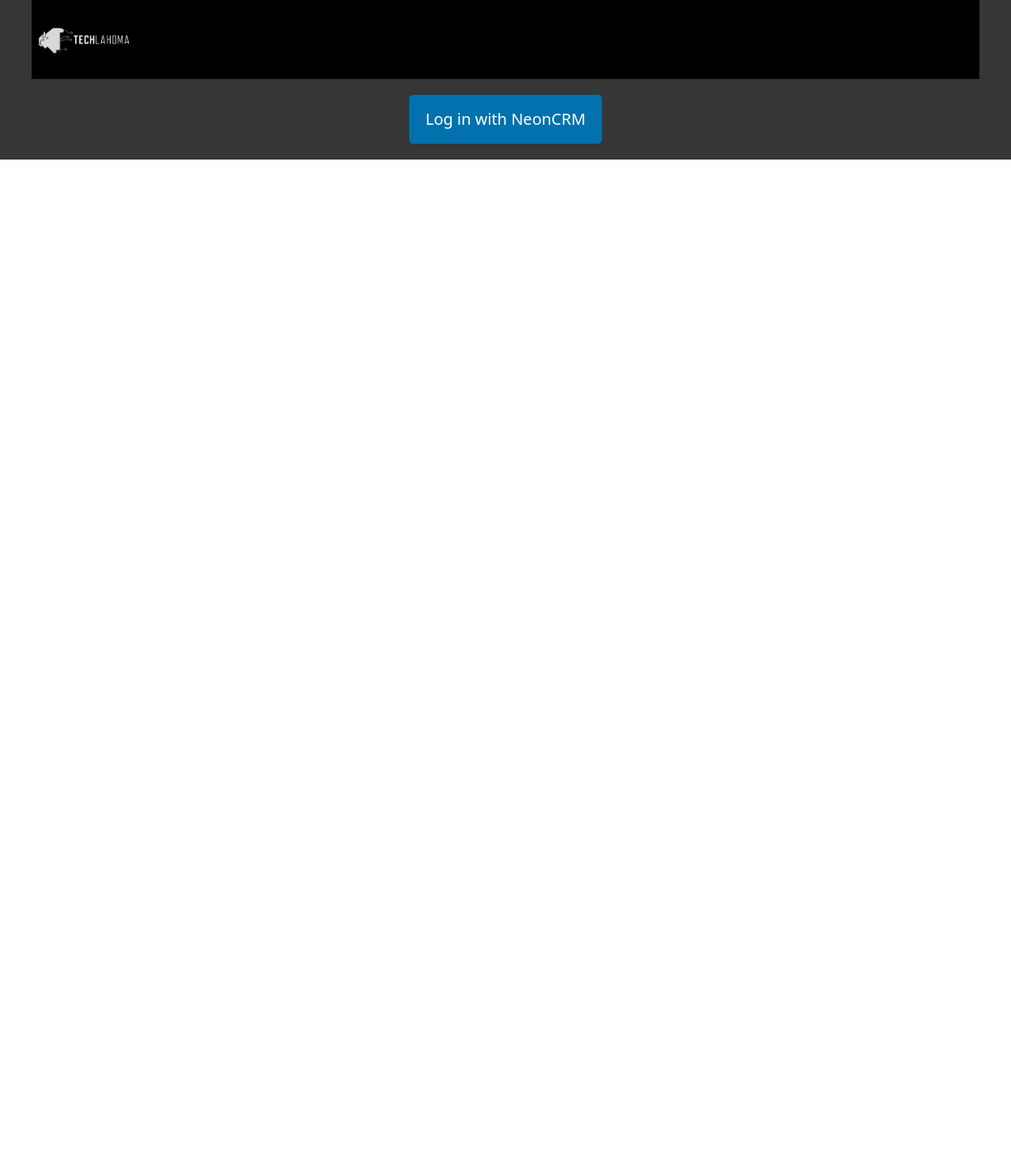
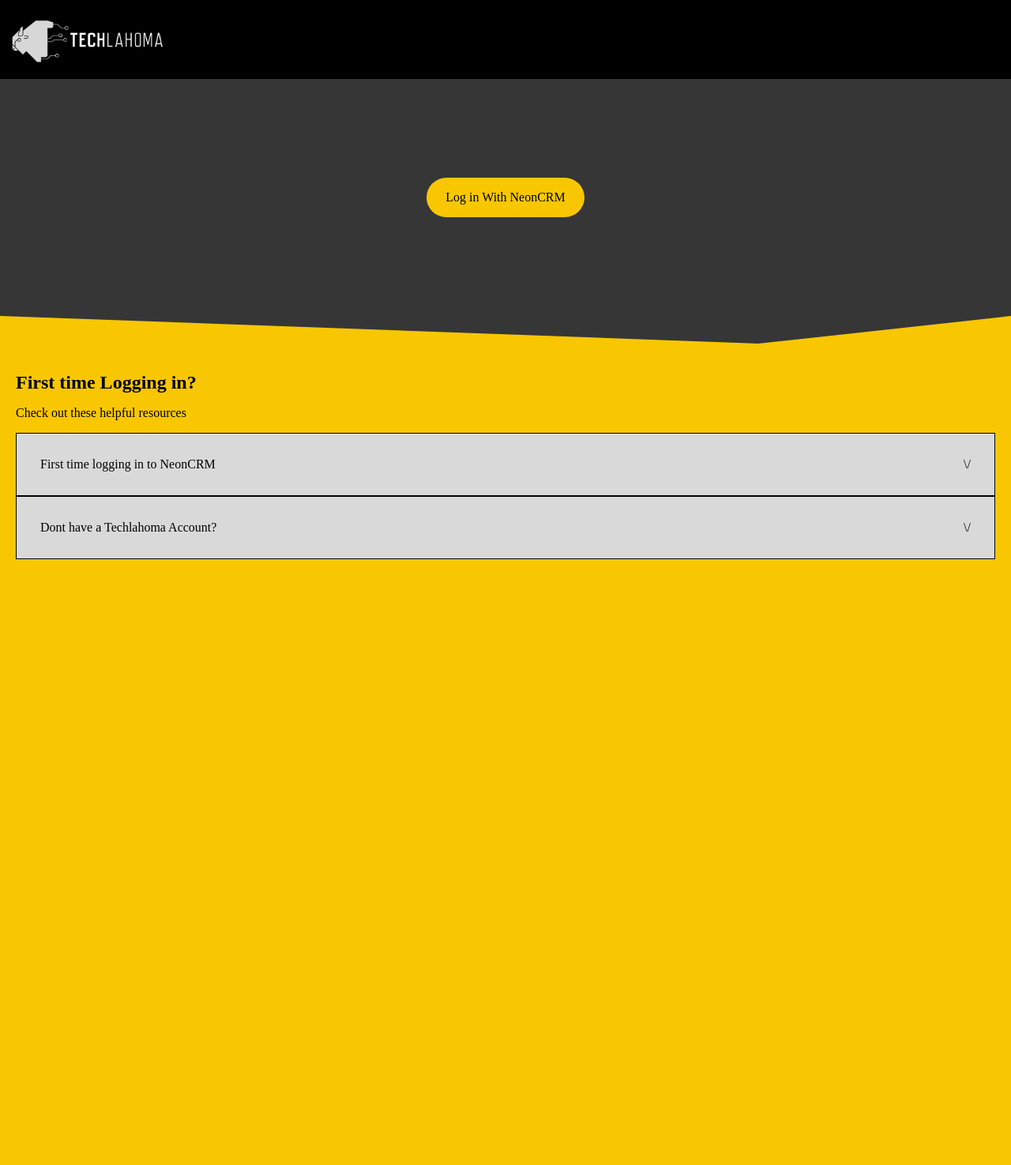
Before and after one commit to douglahoma/techlahoma-private, a Flask app: page /logout in a window 1280 px wide. Shown: the whole page at 79% size. Before the commit the page ends 202 px from the top, so only its background shows below. Run offline with Flask 3, Linux system fonts and the light colour scheme; some libraries are stand-ins or nearby versions.

Commit message:
updated landing page

```diff
--- /dev/null
+++ b/static/landing.css
@@ -0,0 +1,105 @@
+body {
+    margin: 0;
+    background-color: #363636;
+}
+
+header {
+    background-color: #000000;
+    height: 100px;
+}
+header > img {
+    height: 100%;
+}
+
+main > .cont {
+    max-width: fit-content;
+    margin: 30px auto;
+    height: 30vh;
+    display: flex;
+    flex-direction: column;
+    justify-content: center;
+    align-items: center;
+}
+main > div > a {
+    background-color: #F8C702;
+    color: #000000;
+    border-radius: 50px;
+    padding: 16px 24px;
+    width: fit-content;
+    height: fit-content;
+}
+
+/* Divider between button section & FaQ */
+.poly-wrapper {
+    background-color: #F8C702;
+}
+.polygon {
+    /* clip-path: polygon(0 0, 100% 0, 100% 80%, 75% 100%, 0 80%); */
+    clip-path: polygon(0 0, 100% 0, 75% 100%);
+    background-color: #363636;
+    width: 100%;
+    height: 35px;
+}
+/* FaQ Section */
+.faq-wrapper {
+    background-color: #F8C702;
+    padding: 20px;
+    height: 1000px;
+}
+.faq-wrapper h1 {
+    font-size: 1.5rem;
+    font-weight: 600;
+}
+/* FaQ Dropdown */
+span {
+    padding : 30px;
+    background : #D9D9D9;
+    color : black;
+    font-size : 1;
+    cursor : pointer;
+    display: block;
+    border : 1px solid #000;
+  }
+
+span::after {
+    float: right;
+    right: 10%;
+    content: "\\/";
+  }
+.faq-content {
+    /* border box */
+    box-sizing: border-box;
+    clear:both;
+    width:100%;
+    height:0px;
+    overflow: hidden;
+    text-align: left;
+    padding-left: 20px;
+
+    transition: .4s ease;
+    background-color: #d9d9d9;
+    /* border : 1px solid #000; */
+  }
+  #q1 {position: absolute; opacity: 0; height: 0px;}
+  #q1:checked + #a1 {height: 100px; padding: 20px;}
+
+  #q2 {position: absolute; opacity: 0; height: 0px;}
+  #q2:checked + #a2 {height: 100px; padding: 20px;}
+
+
+/* Weird link stuff, still unable to remove underline from button */
+a.neonCRM-link {
+    text-decoration: none !important;
+}
+a:link {
+    text-decoration: none;
+}
+a:visited {
+    text-decoration: none;
+}
+a:hover {
+    text-decoration: none;
+}
+a:active {
+    text-decoration: none;
+}
--- a/templates/landing.html
+++ b/templates/landing.html
@@ -5,27 +5,18 @@
     <meta name="viewport" content="width=device-width, initial-scale=1.0">
     <title>Techlahoma Log In</title>
     <!-- Pico Css -->
-    <link rel="stylesheet" href="https://cdn.jsdelivr.net/npm/@picocss/pico@2/css/pico.classless.min.css"/>
+    <!-- <link rel="stylesheet" href="https://cdn.jsdelivr.net/npm/@picocss/pico@2/css/pico.classless.min.css"/> -->
+    <!-- Custom CSS -->
+    <link rel="stylesheet" href="{{url_for('static', filename='landing.css')}}"/>
+    <!-- <link rel="stylesheet" href="../static/landing.css"> -->
 </head>
 <body>
-    <style>
-        body {
-            background-color: #363636;
-        }
-        header {
-            background-color: #000000;
-            height: 100px;
-        }
-        header > img {
-            height: 100%;
-        }
 
-        main > .cont {
-            max-width: fit-content;
-            margin: 0 auto;
-        }
-    </style>
     <header>
+        <!-- src for flask -->
+        <!-- src="{{url_for('static', filename='techlahoma_white.png')}}" -->
+        <!-- src for "LiveServer VSCode extention" -->
+        <!-- src="../static/techlahoma_white.png" -->
         <img
         src="{{url_for('static', filename='techlahoma_white.png')}}"
         alt="Techlahoma Logo"
@@ -33,38 +24,27 @@
     </header>
     <main>
         <div class="cont">
-            <button onclick="{{login_url}}">Log in with NeonCRM</button>
+            <a class="neonCRM-link" href="{{login_url}}">Log in With NeonCRM</a>
         </div>
-        <script id = "NeonOAuth2Script">
-            (function(w,d,t,s,p,c,r,u){a=d.createElement(t);a.async=1;
-              a.src=u+s;es=d.getElementsByTagName(t);e=es[es.length-1];
-              e.parentNode.insertBefore(a,e);w[p]=c;w[r]=u;
-            })(window,document,'script','/js/oauth/npsi.js','client_id',
-            '2h4SG1InwJNsWxevrpFyW65DGAZofW0YnyjJ4s8fqGqGcm331x_tMjr5v0-eUJNr2yC0-kyZ2Ya3CNptMo1gFA==','domain',
-            'https://techlahoma.app.neoncrm.com/np');
-            setting = {
-              "redirect_uri":"127.0.0.1:5000/authorize" // required
-            }
-        </script>
+        <div class="poly-wrapper">
+            <div class="polygon"></div>
+        </div>
+
+        <div class="faq-wrapper">
+            <h1>First time Logging in?</h1>
+            <p>Check out these helpful resources</p>
+            <label for="q1"><span>First time logging in to NeonCRM</span></label>
+            <input type="checkbox" id="q1">
+            <div class="faq-content" id="a1">
+                <p>First time logging in to NeonCRM</p>
+            </div>
+            <label for="q2"><span>Dont have a Techlahoma Account?</span></label>
+            <input type="checkbox" id="q2">
+            <div class="faq-content" id="a2">
+                <p>make a techlahoma account</p>
+            </div>
+        </div>
     </main>
-     <!-- Script for NeonOAuth2
-     <script id="NeonOAuth2Script">
-        (function(w,d,t,s,p,c,r,u){
-            var a=d.createElement(t);
-            a.async=1;
-            a.src=u+s;
-            var es=d.getElementsByTagName(t);
-            var e=es[es.length-1];
-            e.parentNode.insertBefore(a,e);
-            w[p]=c;
-            w[r]=u;
-        })(window,document,'script','/js/oauth/npsi.js','client_id','2h4SG1InwJNsWxevrpFyW65DGAZofW0YnyjJ4s8fqGqGcm331x_tMjr5v0-eUJNr2yC0-kyZ2Ya3CNptMo1gFA==','domain','https://techlahoma.app.neoncrm.com/np');
-
-        // Define redirect_uri
-        var setting = {
-            "redirect_uri": "127.0.0.1" // Replace with your actual redirect URI
-        }
-    </script> -->
 </body>
 
 </html>
```
